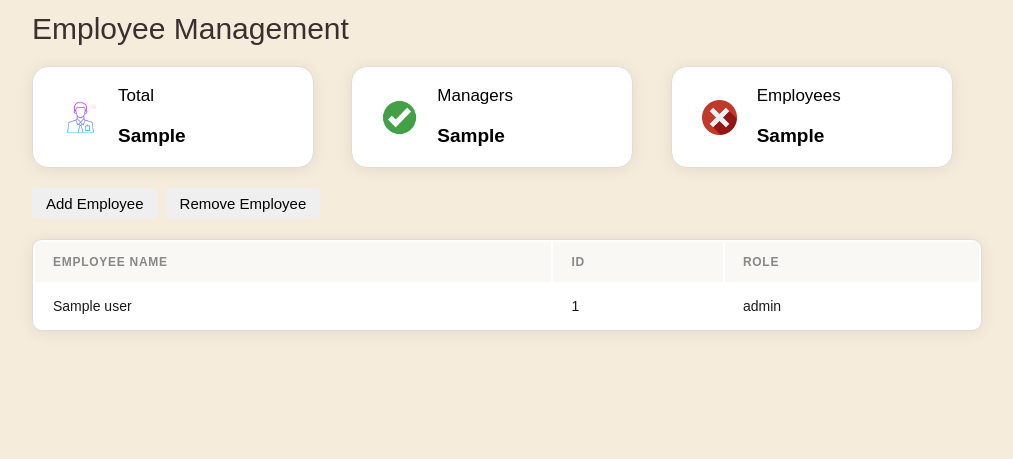
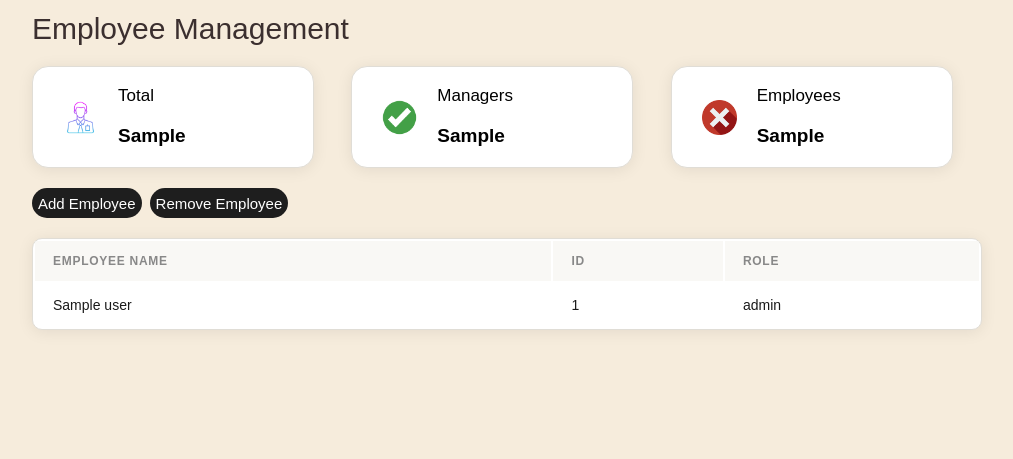
Before and after one commit to BedHeadNinja/SE-Project-416-GD, a Python web app: template IMS/IMS/templates/management/employee_info.html in a window 1280 px wide. Shown: the part 90-549 px from the top of the page, without its empty margins (134-1147 px from the left). Run offline with Jinja, Linux system fonts and the light colour scheme; the template is opened without the code that fills it: most values are stand-ins (such as "Sample title", 1, 10 or a date in 2020); form fields are guessed from the names that the template uses.

Commit message:
Change button classes from 'enter' to 'menu-button'

```diff
--- a/IMS/IMS/templates/management/employee_info.html
+++ b/IMS/IMS/templates/management/employee_info.html
@@ -37,8 +37,8 @@
         </div>
     </div>
      <div class="buttonArea">
-            <button class="enter" onclick="openaddElement(); ('add-employee','add-employee-button');" id="add-employee-button">Add Employee</button>
-            <button class="enter" onclick="openRemoveElement(); ('remove-employee','remove-employee-button');" id="remove-employee-button">Remove Employee</button>
+            <button class="menu-button" onclick="openaddElement(); ('add-employee','add-employee-button');" id="add-employee-button">Add Employee</button>
+            <button class="menu-button" onclick="openRemoveElement(); ('remove-employee','remove-employee-button');" id="remove-employee-button">Remove Employee</button>
         </div>
     <div class="tableCSS">
         <table>
@@ -87,7 +87,7 @@
                         <span style="color: red;">[{{ error }}]</span>
                     {% endfor %}
                 <div class="popup-buttons">
-                    {{ addEmployeeForm.submit(class="enter") }}
+                    {{ addEmployeeForm.submit(class="menu-button") }}
                 </div>
                 </form>
     </div>
@@ -103,7 +103,7 @@
                 </p>
 
                 <div class="popup-buttons">
-                    {{ removeEmployeeForm.submit(class="enter") }}
+                    {{ removeEmployeeForm.submit(class="menu-button") }}
                 </div>
                 </form>
     </div>
```
